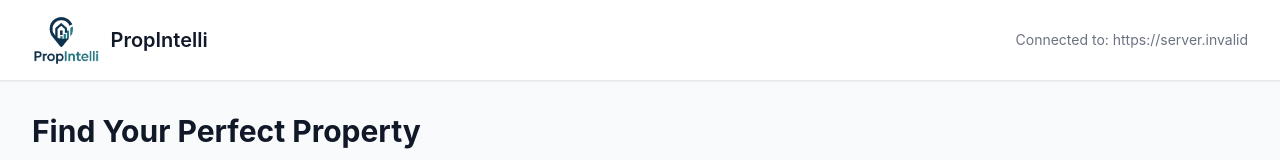
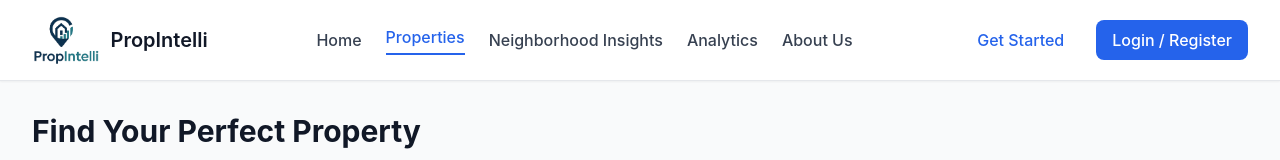
Before and after one commit to propintelli-lang/propintelli-wireframe, a Next.js app: page / in a window 1280 px wide. Shown: the top 160 px of the page. Built offline with nearby package versions, Linux system fonts and the light colour scheme; no server answers.

Commit message:
Add navigation menu to match original wireframe design

```diff
--- a/app/page.tsx
+++ b/app/page.tsx
@@ -75,7 +75,7 @@ export default function Home() {
 
   return (
     <main className="min-h-screen bg-gray-50">
-      {/* Header */}
+      {/* Header with Navigation */}
       <header className="bg-white shadow-sm border-b">
         <div className="max-w-7xl mx-auto px-4 sm:px-6 lg:px-8">
           <div className="flex justify-between items-center py-4">
@@ -83,8 +83,16 @@ export default function Home() {
               <img src="/Logo.png" alt="PropIntelli" className="h-12 w-auto" />
               <h1 className="ml-3 text-xl font-semibold text-gray-900">PropIntelli</h1>
             </div>
-            <div className="text-sm text-gray-500">
-              Connected to: {process.env.NEXT_PUBLIC_API_BASE_URL || 'API not configured'}
+            <nav className="hidden md:flex items-center space-x-6">
+              <a href="/" className="text-gray-700 hover:text-blue-600 font-medium">Home</a>
+              <a href="/" className="text-blue-600 font-medium border-b-2 border-blue-600 pb-1">Properties</a>
+              <a href="#" className="text-gray-700 hover:text-blue-600 font-medium">Neighborhood Insights</a>
+              <a href="#" className="text-gray-700 hover:text-blue-600 font-medium">Analytics</a>
+              <a href="#" className="text-gray-700 hover:text-blue-600 font-medium">About Us</a>
+            </nav>
+            <div className="flex items-center space-x-4">
+              <a href="#" className="px-4 py-2 text-blue-600 hover:text-blue-700 font-medium">Get Started</a>
+              <a href="#" className="px-4 py-2 bg-blue-600 text-white rounded-lg hover:bg-blue-700 font-medium">Login / Register</a>
             </div>
           </div>
         </div>
```
